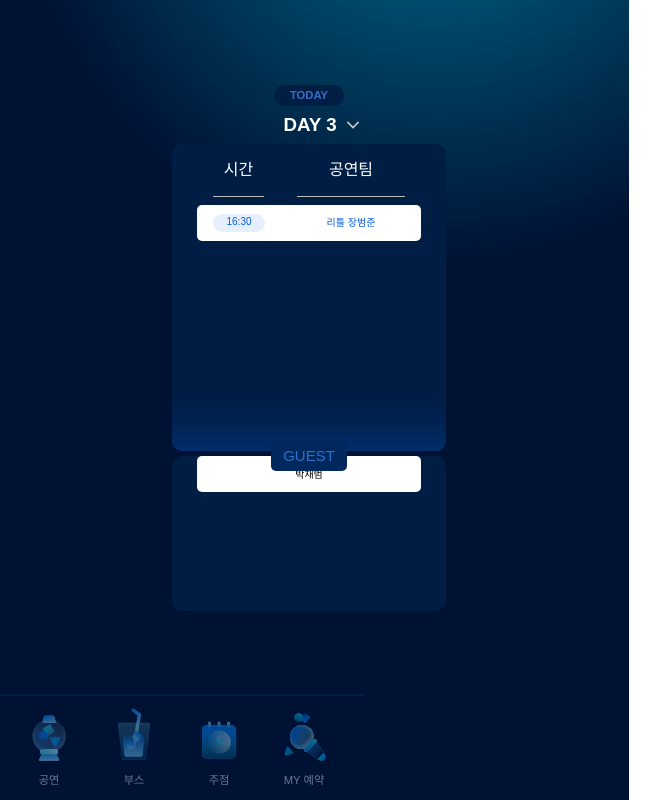
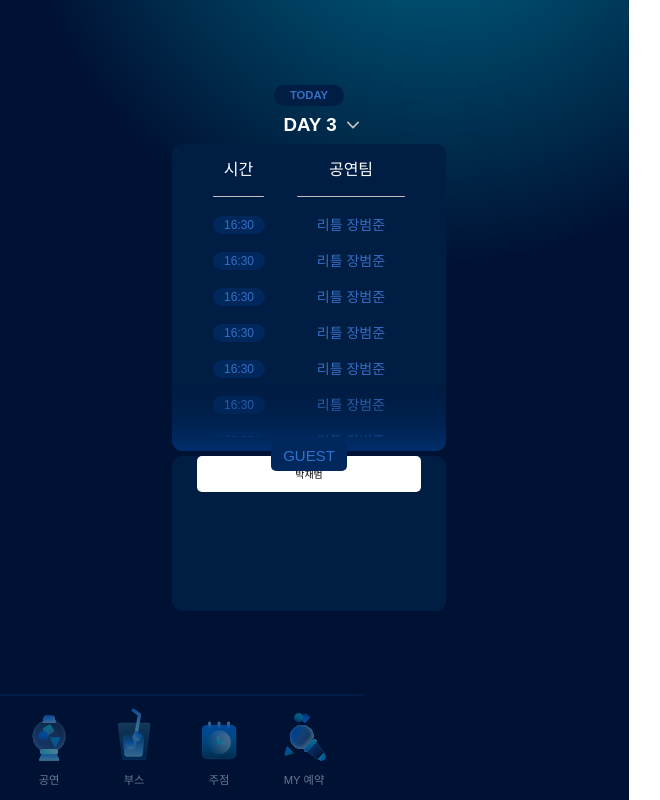
Before and after one commit to ajoufesta/client, a Next.js app: page /stage in a window 1280 px wide. Shown: the whole page, without its empty margins (11-671 px from the left). Built offline with nearby package versions, Linux system fonts and the light colour scheme.

Commit message:
style/#36 : 세부 스타일 수정

```diff
--- a/src/app/stage/_components/Schedule.tsx
+++ b/src/app/stage/_components/Schedule.tsx
@@ -3,12 +3,27 @@ import ScheduleGradient from "../../../../public/scheduleGradient.svg";
 import ScheduleTitle from "./ScheduleTitle";
 import ScheduleTitleWrapper from "./ScheduleTitleWrapper";
 import StageCurrentButton from "./StageCurrentButton";
+import { useState, useEffect } from "react";
 
 const Schedule = () => {
   return (
-    <div className="w-[27.4rem] h-[30.7rem] flex flex-col items-center relative rounded-[1rem] bg-blue-700 ">
+    <div className="w-[27.4rem] h-[30.7rem] min-h-[30.7rem] flex flex-col items-center relative rounded-[1rem] bg-blue-700">
       <ScheduleTitleWrapper />
-      <StageCurrentButton startTime="16:30" showName="리틀 장범준" />
+      <div className="min-h-[23rem] overflow-y-scroll w-[27.4rem] h-[22rem] px-[2.5rem]">
+        <StageCurrentButton startTime="16:30" showName="리틀 장범준" />
+        <StageCurrentButton startTime="16:30" showName="리틀 장범준" />
+        <StageCurrentButton startTime="16:30" showName="리틀 장범준" />
+        <StageCurrentButton startTime="16:30" showName="리틀 장범준" />
+        <StageCurrentButton startTime="16:30" showName="리틀 장범준" />
+        <StageCurrentButton startTime="16:30" showName="리틀 장범준" />
+        <StageCurrentButton startTime="16:30" showName="리틀 장범준" />
+        <StageCurrentButton startTime="16:30" showName="리틀 장범준" />
+        <StageCurrentButton startTime="16:30" showName="리틀 장범준" />
+        <StageCurrentButton startTime="16:30" showName="리틀 장범준" />
+        <StageCurrentButton startTime="16:30" showName="리틀 장범준" />
+        <StageCurrentButton startTime="16:30" showName="리틀 장범준" />
+      </div>
+
       <ScheduleGradient className="absolute bottom-0" />
     </div>
   );
--- a/src/app/stage/_components/ScheduleTitleWrapper.tsx
+++ b/src/app/stage/_components/ScheduleTitleWrapper.tsx
@@ -3,7 +3,7 @@ import ScheduleTitle from "./ScheduleTitle";
 
 const ScheduleTitleWrapper = () => {
   return (
-    <div className="h-[5.3rem] w-full flex  justify-between px-[4.1rem] mb-3">
+    <div className="h-[5.3rem] w-full flex  justify-between px-[4.1rem] mb-4">
       <div className="flex flex-col items-center">
         <ScheduleTitle>시간</ScheduleTitle>
         <hr className="h-[0.1rem] w-[5.1rem] rounded-[1rem]"></hr>
--- a/src/app/stage/_components/StageCurrentButton.tsx
+++ b/src/app/stage/_components/StageCurrentButton.tsx
@@ -7,11 +7,13 @@ interface StagePropTypes {
 
 const StageCurrentButton = ({ showName, startTime }: StagePropTypes) => {
   return (
-    <div className="w-[22.4rem] h-[3.6rem] flex justify-between items-center rounded-[0.5rem] text-blue-400 bg-white px-[1.6rem]">
-      <div className="w-[5.2rem] h-[1.8rem] bg-blue-100 rounded-[5rem] text-center">
+    //현공연 text-blue-400 bg-white px-[1.6rem]
+    <div className="w-[22.4rem] h-[3.6rem] flex justify-between items-center rounded-[0.5rem] text-blue-300 px-[1.6rem] ">
+      {/* 현공연  bg-blue-100 */}
+      <div className="w-[5.2rem] h-[1.8rem] rounded-[5rem] text-center bg-blue-600 text-blue-300 text-[1.2rem]">
         {startTime}
       </div>
-      <div className="w-[10.8rem] text-center">{showName}</div>
+      <div className="w-[10.8rem] text-center text-[1.4rem]">{showName}</div>
     </div>
   );
 };
```
